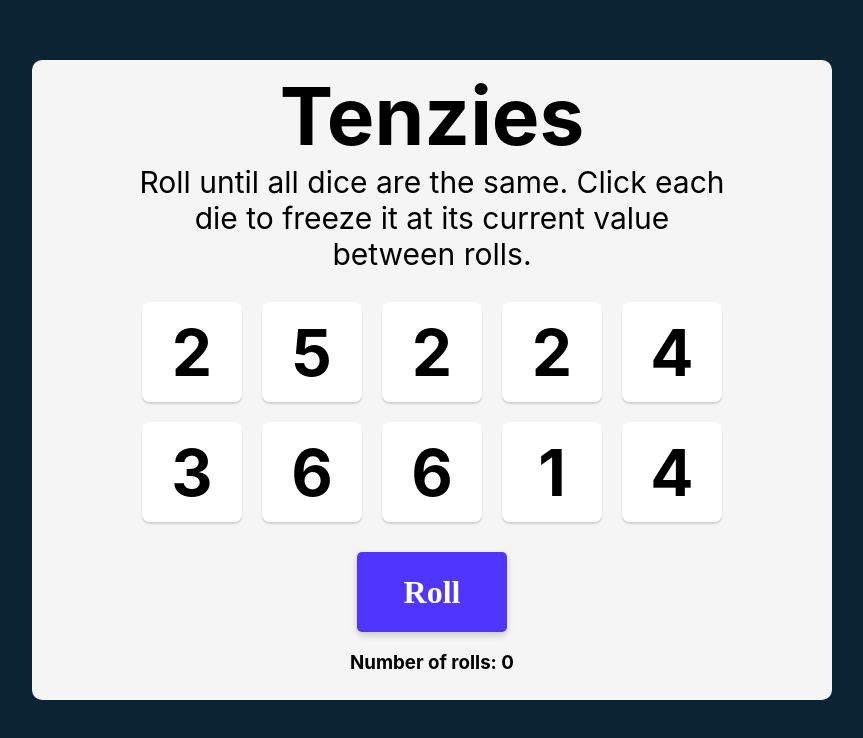
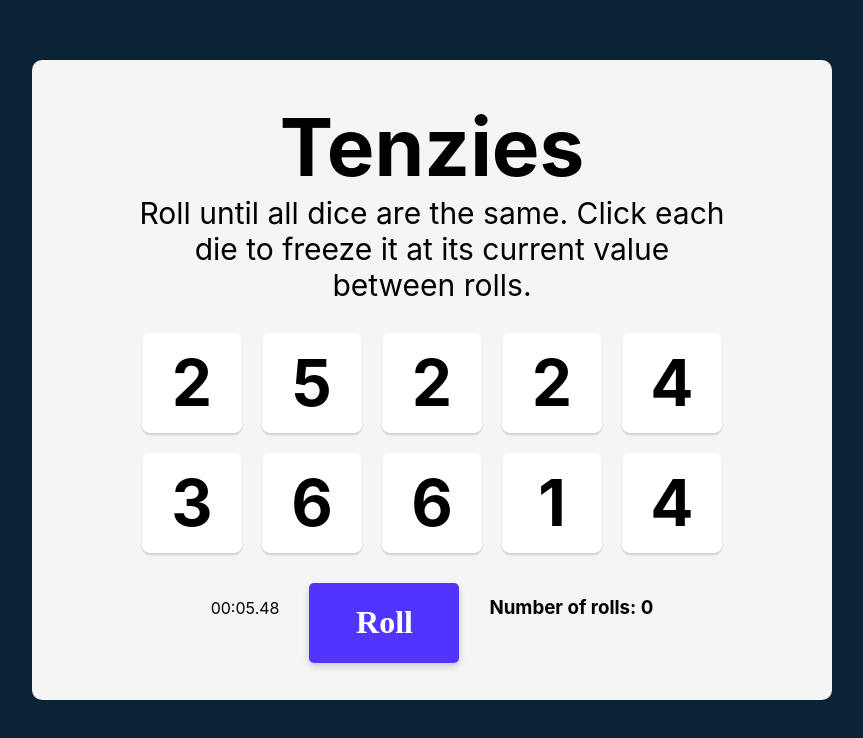
Before and after one commit to avia62490/tenzies, a React (Create React App) app: page / in a window 1280 px wide. Shown: the top 738 px of the page, without its empty margins (28-891 px from the left). Built offline with nearby package versions, Linux system fonts and the light colour scheme.

Commit message:
timer starts and stops when game is finished, doesn't reset on new game yet

```diff
--- a/src/App.css
+++ b/src/App.css
@@ -73,3 +73,10 @@ main {
   margin-left: 80px;
   margin-right: 80px;
 }
+
+.stats {
+  display: flex;
+  gap: 30px;
+  align-items: center;
+
+}
--- a/src/App.js
+++ b/src/App.js
@@ -3,12 +3,32 @@ import Die from './Die.js'
 import React from "react"
 import Confetti from 'react-confetti';
 // import StopWatch from './StopWatch'
+import Timer from "./Timer";
 
 function App() {
 
     const [rolledDice, setRolledDice] = React.useState(allNewDice())
     const [tenzies, setTenzies] = React.useState(false)
     const [rollCount, setRollCount] = React.useState(0)
+    const [isActive, setIsActive] = React.useState(false);
+    const [isPaused, setIsPaused] = React.useState(true);
+    const [time, setTime] = React.useState(0);
+
+    React.useEffect(() => {
+        let interval = null;
+
+        if (!tenzies) {
+        interval = setInterval(() => {
+            setTime((time) => time + 10);
+        }, 10);
+        } else {
+        clearInterval(interval);
+        }
+        return () => {
+        clearInterval(interval);
+        };
+    }, [tenzies]);
+
     function allNewDice() {
         const newDice = []
         for (let i = 0; i < 10; i++) {
@@ -52,6 +72,8 @@ function App() {
         }))
     }
 
+
+
     const diceArray = rolledDice.map(die =>
         <Die
         key={die.id}
@@ -68,9 +90,13 @@ function App() {
             <div className="dice">
                 {diceArray}
             </div>
-            <button onClick={rollDice} className='button'>{tenzies ? "New Game" : "Roll"}</button>
-            <h3>Number of rolls: {rollCount}</h3>
-            {/* <StopWatch active={!tenzies}/> */}
+            <div className='stats'>
+                <div className="stop-watch">
+                    <Timer time={time} />
+                </div>
+                <button onClick={rollDice} className='button'>{tenzies ? "New Game" : "Roll"}</button>
+                <h3>Number of rolls: {rollCount}</h3>
+            </div>
         </main>
     );
 }
```
Also changed, not shown: src/StopWatch.jsx (+4 -4 lines).
